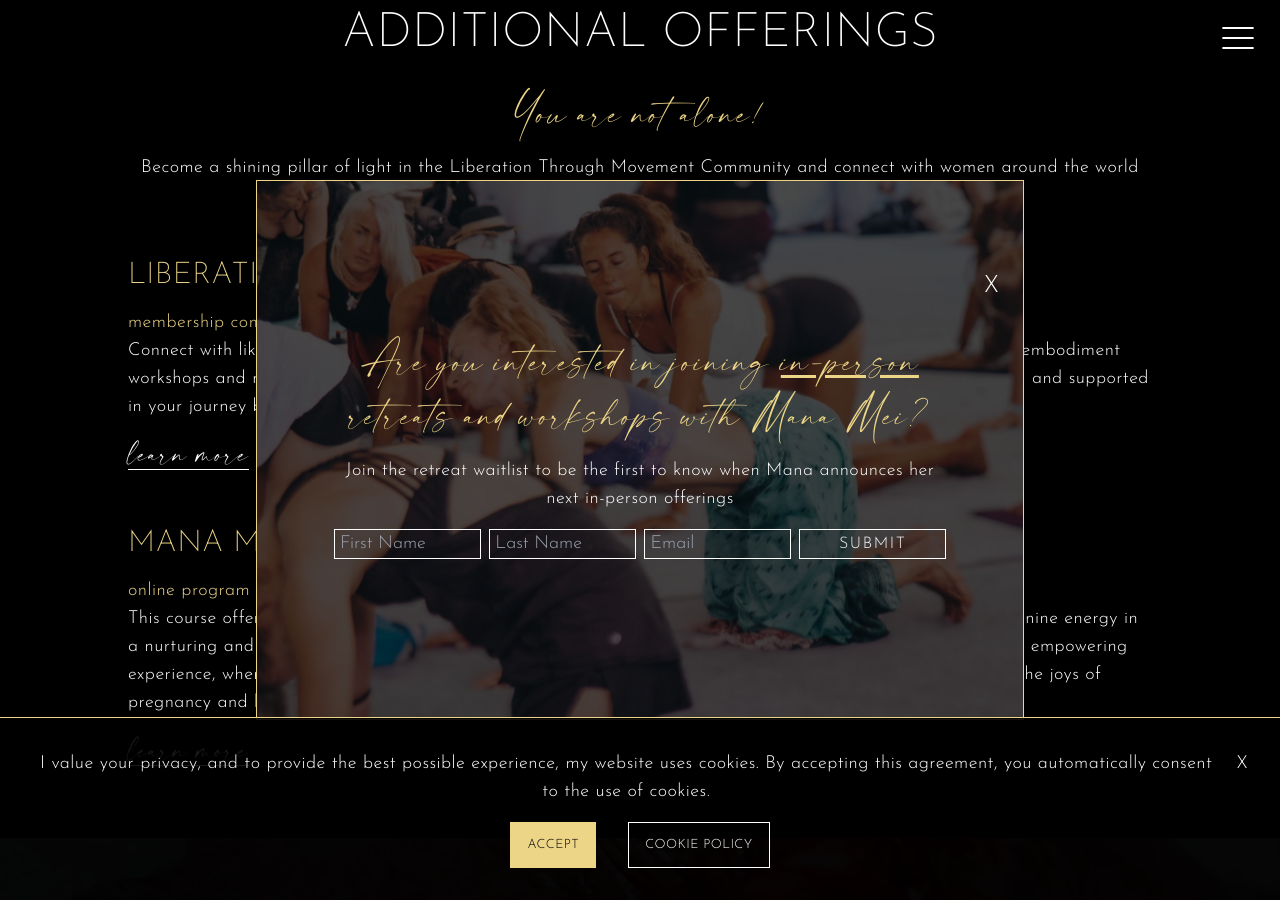
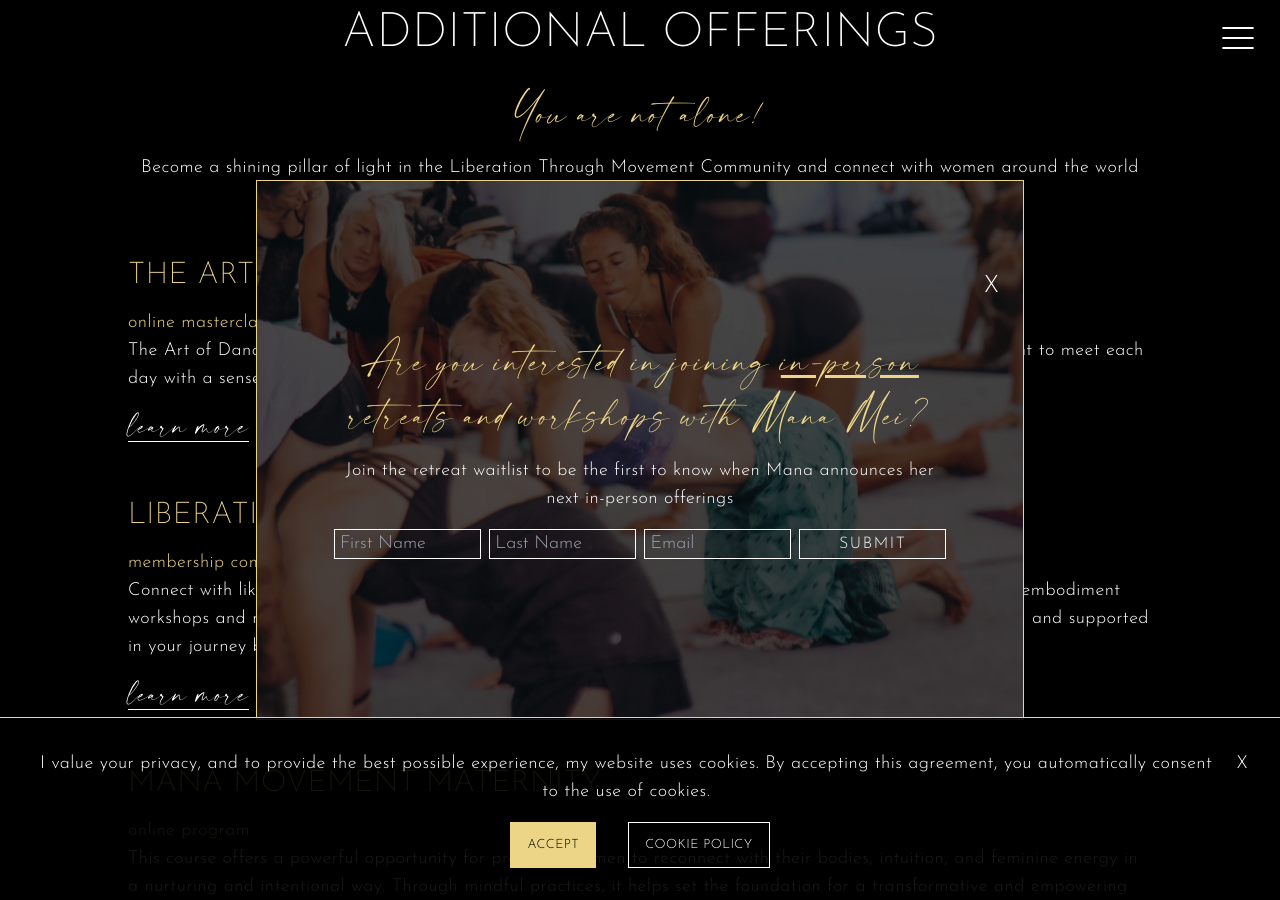
Before and after one commit to brittwoodard/manamei, a Jekyll site: the page built from offerings.html, in a window 1280 px wide and 900 px high, scrolled down 2916 px. Built offline with Jekyll 4.4.1, drawn with Linux system fonts in a browser that asks for light colours; nearby versions of some CDN libraries.

Commit message:
offerings

```diff
--- a/offerings.html
+++ b/offerings.html
@@ -30,6 +30,10 @@ additional-offerings:
   subheading: You are not alone!
   description: Become a shining pillar of light in the Liberation Through Movement Community and connect with women around the world also on the Path of Embodied Healing.
   offering:
+   - title: The Art of Dancing Life
+     type: Online Masterclass
+     description: The Art of Dancing Life is a 2-Day Liberation Through Movement Virtual Masterclass with Mana Mei who want to meet each day with a sense of limitless potential and the anchored feeling of “Damn, I’m doing life really good”
+     url: /theartofdancinglife.html
    - title: Liberation Through Movement
      type: Membership Community
      description: Connect with like-minded embodied women all over the world in shared experience through monthly live online embodiment workshops and masterclasses. Receive unlimited access to the full Workshop Library of all past events. Feel seen and supported in your journey back home to yourself.
```
